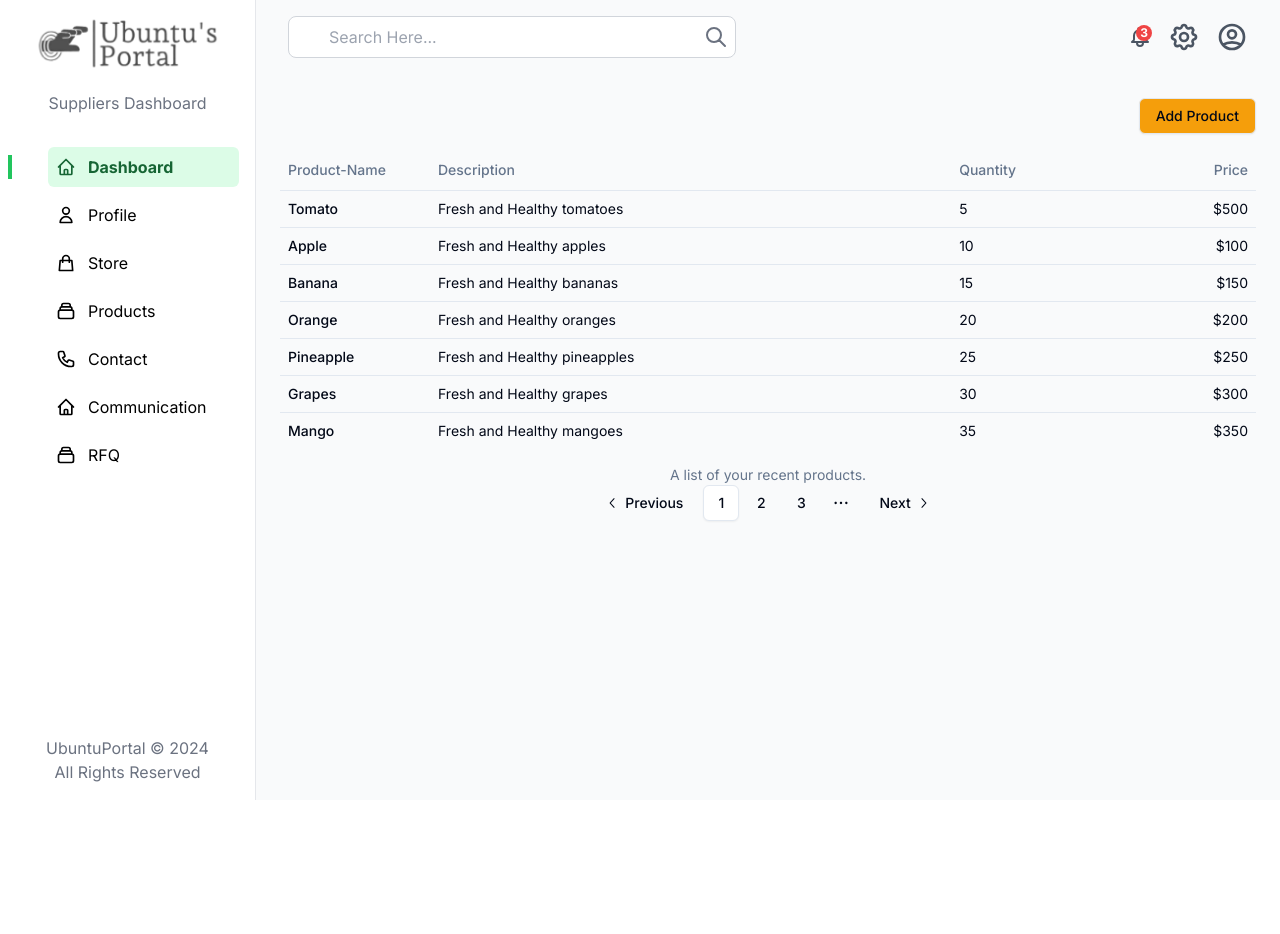
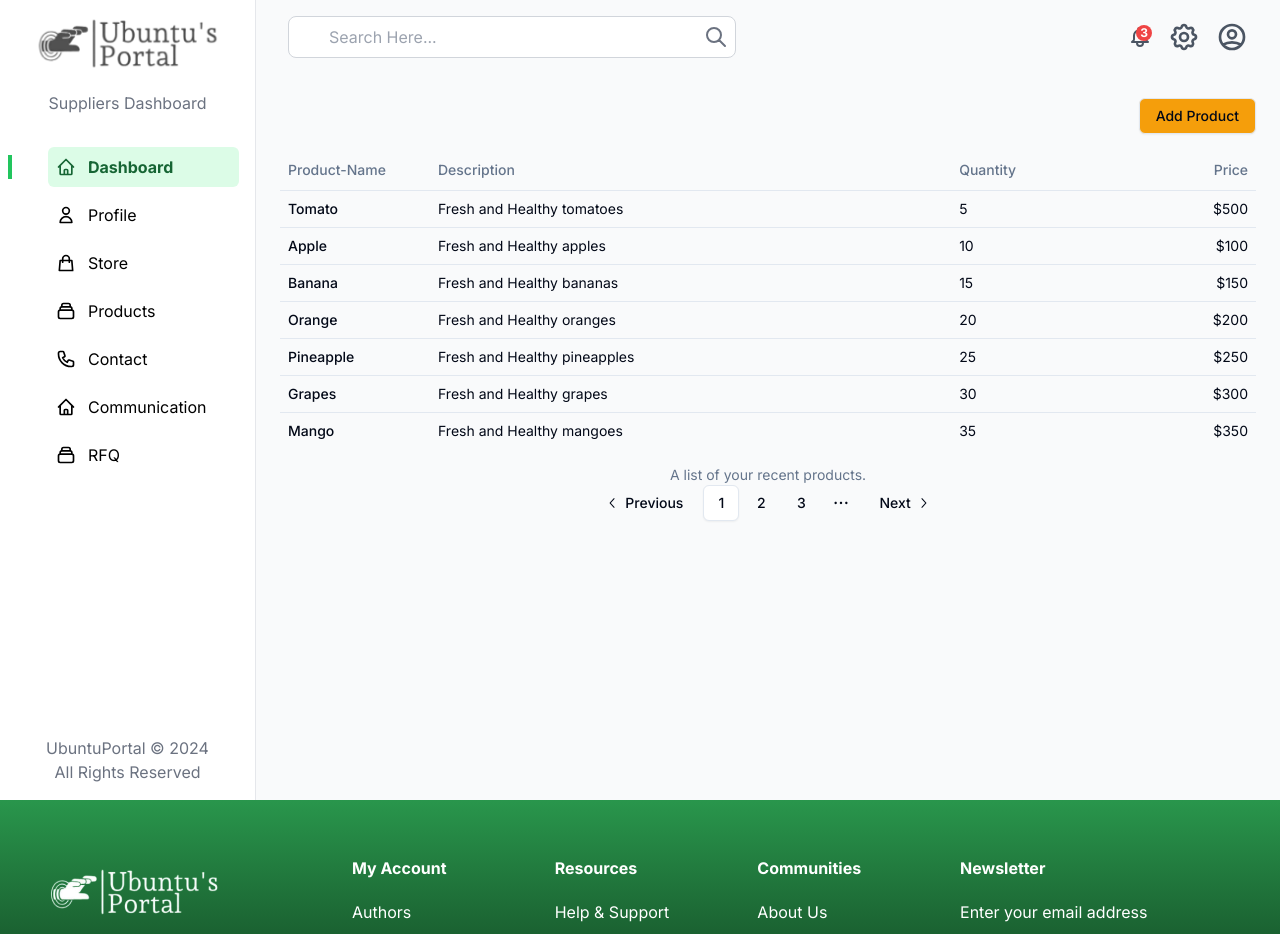
Before and after one commit to ubuntuportal/ubuntu_portal, a Next.js app in the folder ubuntu_portal_frontend/: page /supplier/dashboard/products in a window 1280 px wide. Shown: the top 934 px of the page. Before the commit the page ends 800 px from the top, so only its background shows below. Built offline with nearby package versions, Linux system fonts and the light colour scheme.

Commit message:
updated the dashboard layout

```diff
--- a/ubuntu_portal_frontend/app/supplier/dashboard/layout.tsx
+++ b/ubuntu_portal_frontend/app/supplier/dashboard/layout.tsx
@@ -1,3 +1,4 @@
+import Footer from "@/components/buyer/Footer";
 import Header from "@/components/supplier/Header";
 import Sidebar from "@/components/supplier/Sidebar";
 
@@ -15,6 +16,7 @@ export default function SupplierLayout({
           <section> {children}</section>
         </div>
       </div>
+      <Footer />
     </main>
   );
 }
```
